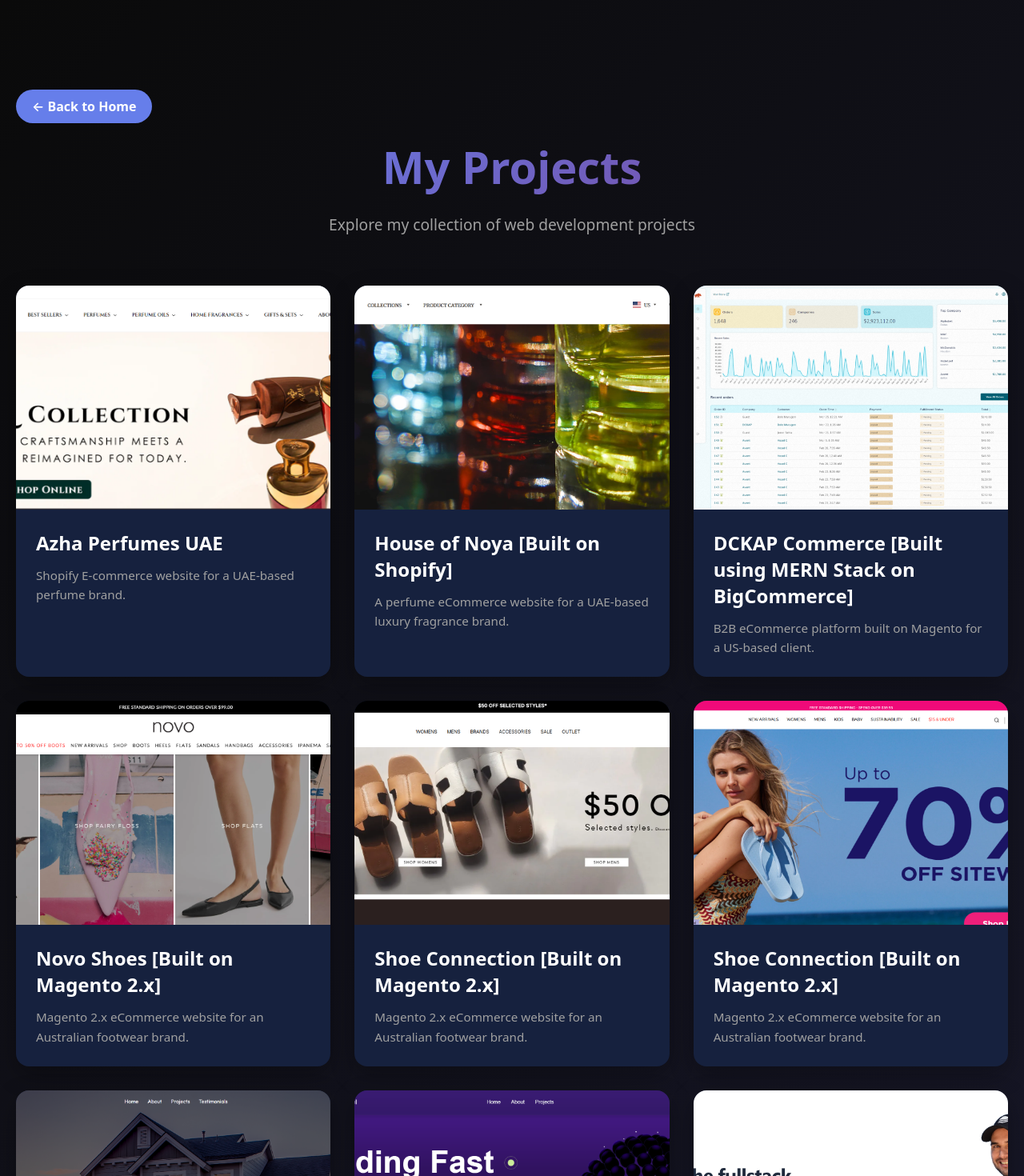
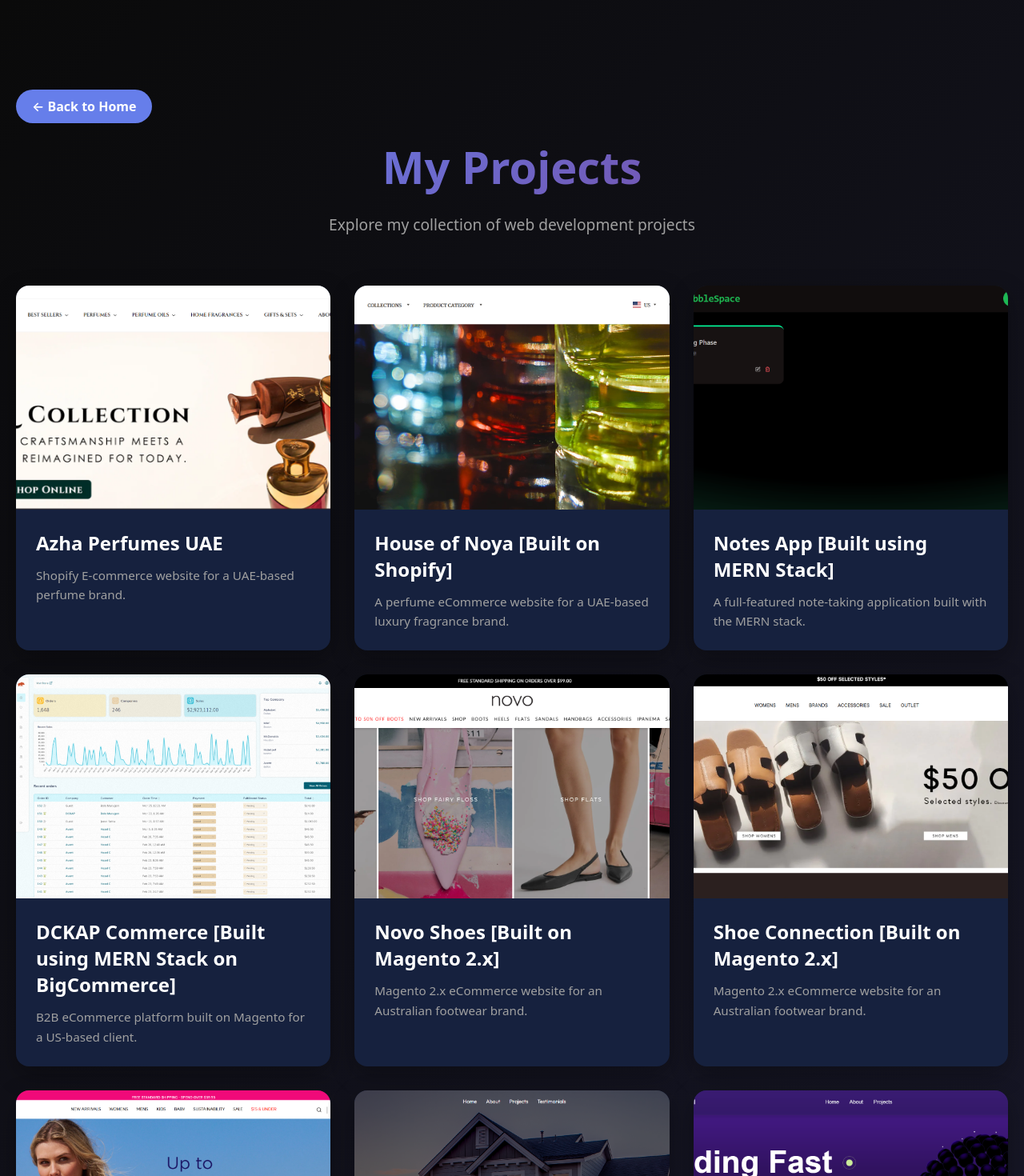
Before and after one commit to AfiyaZannuba/New_3D_Updated_Portfolio_2025, a React (Vite) app: page /projects in a window 1280 px wide. Shown: the top 1470 px of the page at 80% size. Built offline with nearby package versions, Linux system fonts and the light colour scheme.

Commit message:
added a new  mern stack project to projects section and portfolio section

```diff
--- a/src/Components/Portfolio/Portfolio.jsx
+++ b/src/Components/Portfolio/Portfolio.jsx
@@ -19,17 +19,17 @@
     },
     {
         id: 3,
+        img: "/mern_notes.png",
+        title: "Notes App [Built using MERN Stack]",
+        desc: "A full-featured note-taking application built with the MERN stack.",
+        link: "https://frontendd-notes.onrender.com/",
+    },
+    {
+        id: 4,
         img: "/commerce.png",
         title: "DCKAP Commerce [Built using MERN Stack on BigCommerce]",
         desc: "B2B eCommerce platform built on Magento for a US-based client.",
         link: "https://www.dckap.com/commerce/",
-    },
-    {
-        id: 4,
-        img: "/nova.png",
-        title: "Novo Shoes [Built on Magento 2.x]",
-        desc: "Magento 2.x eCommerce website for an Australian footwear brand.",
-        link: "https://www.novoshoes.com.au/",
     },
     {
         id: 5,
--- a/src/Components/Projects/ProjectsPage.jsx
+++ b/src/Components/Projects/ProjectsPage.jsx
@@ -19,55 +19,62 @@
     },
     {
         id: 3,
+        img: "/mern_notes.png",
+        title: "Notes App [Built using MERN Stack]",
+        desc: "A full-featured note-taking application built with the MERN stack.",
+        link: "https://frontendd-notes.onrender.com/",
+    },
+    {
+        id: 4,
         img: "/commerce.png",
         title: "DCKAP Commerce [Built using MERN Stack on BigCommerce]",
         desc: "B2B eCommerce platform built on Magento for a US-based client.",
         link: "https://www.dckap.com/commerce/",
     },
     {
-        id: 4,
+        id: 5,
         img: "/nova.png",
         title: "Novo Shoes [Built on Magento 2.x]",
         desc: "Magento 2.x eCommerce website for an Australian footwear brand.",
         link: "https://www.novoshoes.com.au/",
     },
     {
-        id: 5,
+        id: 6,
         img: "/shoeconnection.png",
         title: "Shoe Connection [Built on Magento 2.x]",
         desc: "Magento 2.x eCommerce website for an Australian footwear brand.",
         link: "https://www.shoeconnection.com.au/",
     },
     {
-        id: 6,
+        id: 7,
         img: "/ipanema.png",
         title: "Shoe Connection [Built on Magento 2.x]",
         desc: "Magento 2.x eCommerce website for an Australian footwear brand.",
         link: "https://www.ipanemaaustralia.com.au/",
     },
     {
-        id: 7,
+        id: 8,
         img: "/realestate.png",
         title: "Real Estate Website",
         desc: "A ReactJS real estate listing platform with advanced search and filtering features.",
         link: "https://real-estate-website-xi-one.vercel.app/",
     },
     {
-        id: 8,
+        id: 9,
         img: "/gsap_personal.png",
         title: "Personal Portfolio on GSAP",
         desc: "A visually engaging portfolio website built with React and GSAP animations.",
         link: "https://afiya-zannuba-jaleel.vercel.app/",
     },
     {
-        id: 9,
+        id: 10,
         img: "/tailwind_no_react.png",
         title: "Tailwind CSS without React [Learning Side Project]",
         desc: "A project showcasing Tailwind CSS styling without the use of React.",
         link: "https://tailwind-css-without-react.vercel.app/",
     },
     {
-        id: 10,
+        id: 11,
         img: "/placeholder_image.png",
         title: "MERN Stack Note Taking App",
         desc: "A full-featured note-taking application built with the MERN stack.",
```
Also changed, not shown: public/mern_notes.png (added).
